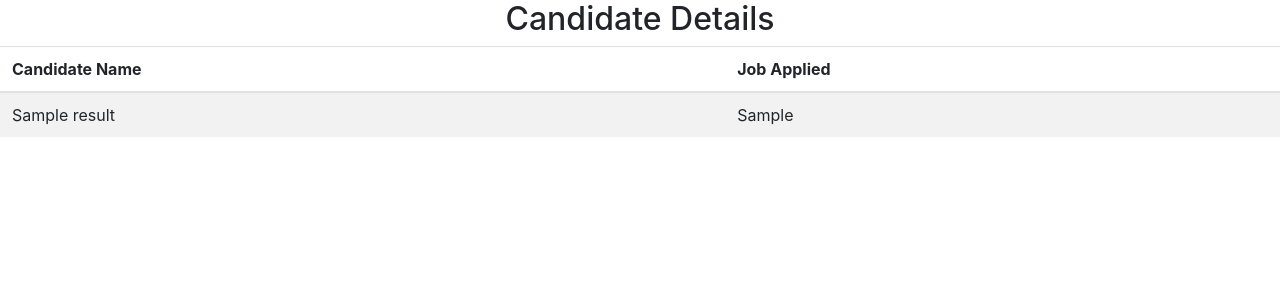
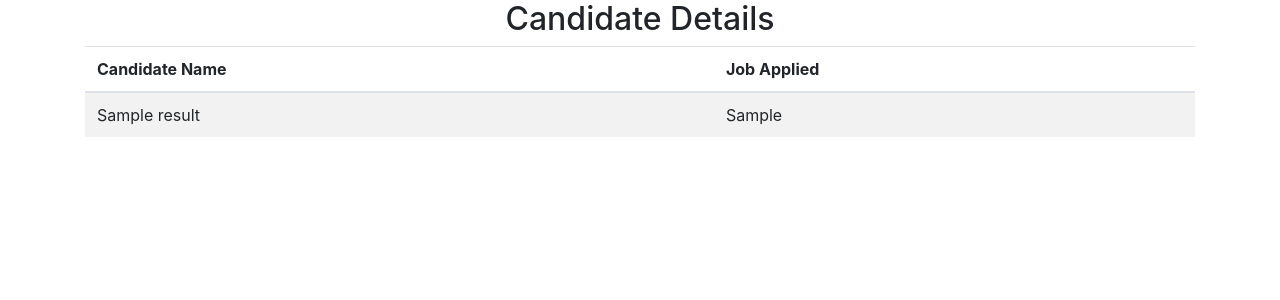
Before and after one commit to qxf2/interview-scheduler, a Python web app: template qxf2_scheduler/templates/candidate-job-status.html in a window 1280 px wide. Shown: the top 300 px of the page. Run offline with Jinja, Linux system fonts and the light colour scheme; the template is opened without the code that fills it: most values are stand-ins (such as "Sample title", 1, 10 or a date in 2020); some libraries are stand-ins or nearby versions.

Commit message:
fixed allignment for candidate name and job applied

```diff
--- a/qxf2_scheduler/templates/candidate-job-status.html
+++ b/qxf2_scheduler/templates/candidate-job-status.html
@@ -13,7 +13,8 @@
     </head>
 
     <body>
-        <table  class="table table-striped">
+        <div class="container col-md-offset-1">
+        <table class="table table-striped">
             <h2 class="grey_text text-center">Candidate Details</h2>
                 <thead>
                    <tr>
@@ -30,5 +31,6 @@
                     {% endif %}
                 </tbody>
         </table>
+    </div>
     </body>
 </html>
```
